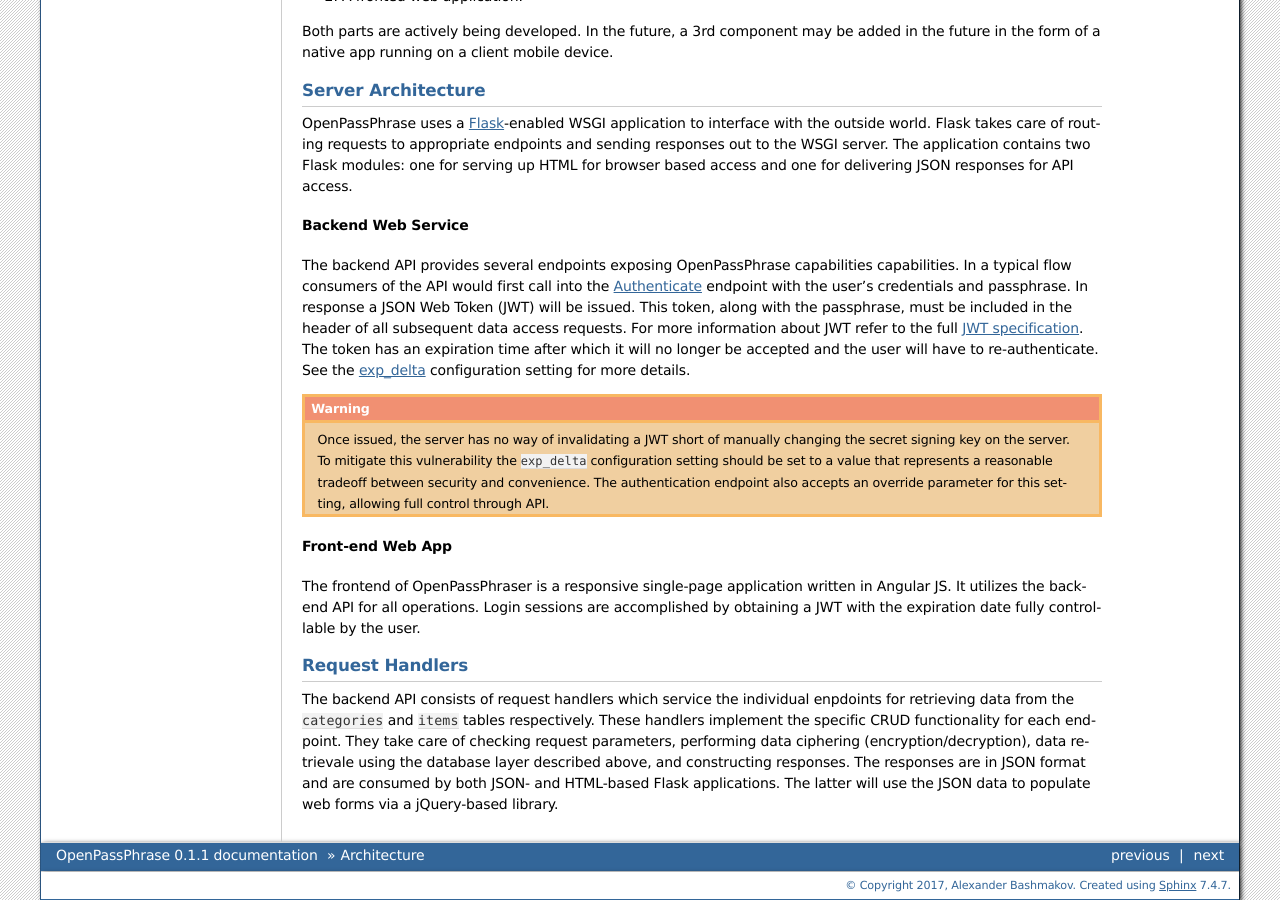
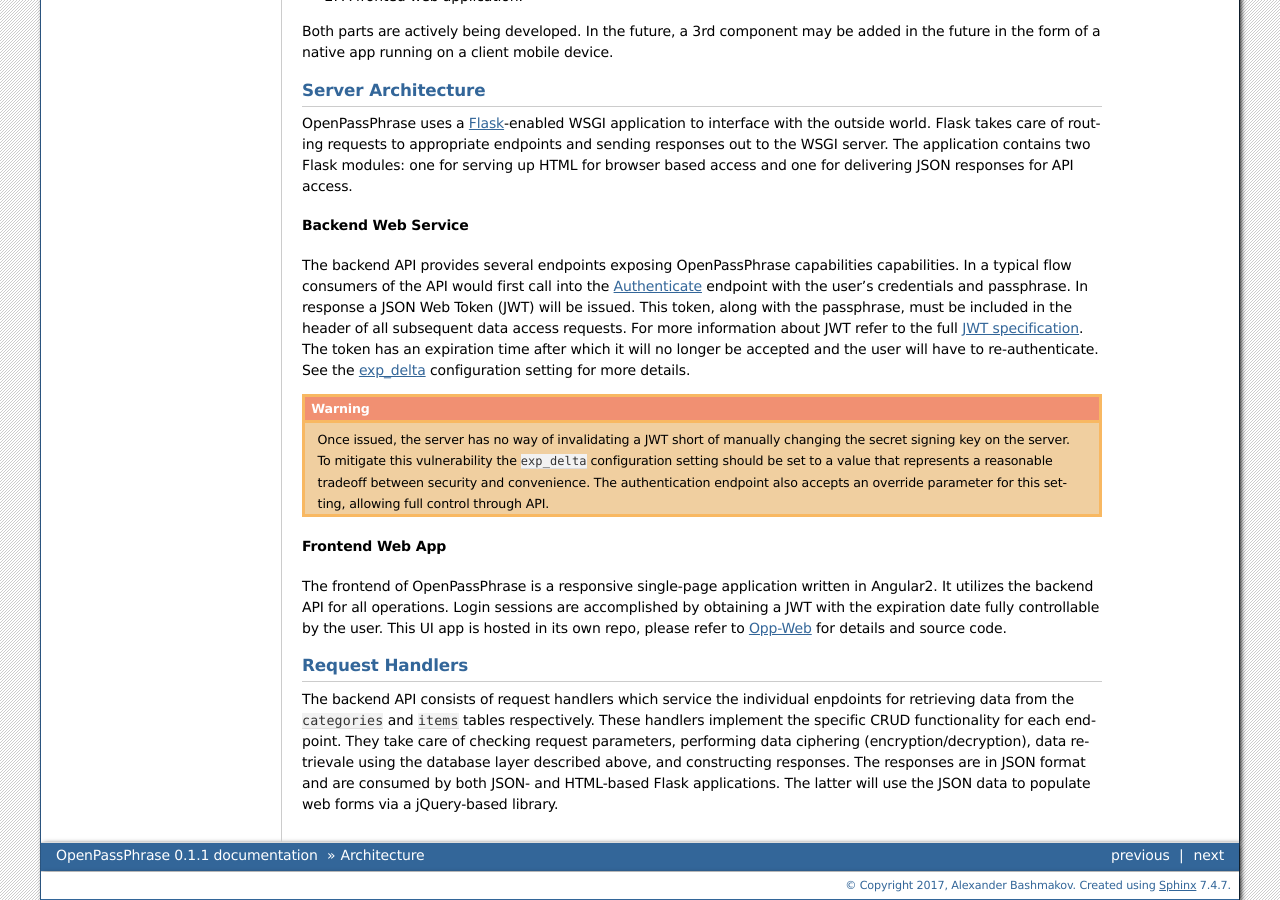
Before and after one commit to openpassphrase/opp, a Sphinx documentation site: the page built from docs/source/architecture.rst, in a window 1280 px wide and 900 px high, scrolled down 912 px. Built offline with Sphinx 7.4.7, drawn with Linux system fonts in a browser that asks for light colours; some of the changed text lies outside the part shown.

Commit message:
Docs update
1. Added more information about the frontend UI in the architcture.
2. Added static_folder config option description in api-ref.

```diff
--- a/docs/source/architecture.rst
+++ b/docs/source/architecture.rst
@@ -93,13 +93,15 @@
     and convenience. The authentication endpoint also accepts an override
     parameter for this setting, allowing full control through API.
 
-Front-end Web App
-+++++++++++++++++
+Frontend Web App
+++++++++++++++++
 
-The frontend of OpenPassPhraser is a responsive single-page application
-written in Angular JS. It utilizes the backend API for all operations.
+The frontend of OpenPassPhrase is a responsive single-page application
+written in Angular2. It utilizes the backend API for all operations.
 Login sessions are accomplished by obtaining a JWT with the expiration
-date fully controllable by the user.
+date fully controllable by the user. This UI app is hosted in its own
+repo, please refer to `Opp-Web <https://github.com/openpassphrase/opp-web>`_
+for details and source code.
 
 Request Handlers
 ~~~~~~~~~~~~~~~~~
```
Also changed, not shown: docs/source/configuration.rst (+19 -1 lines).
